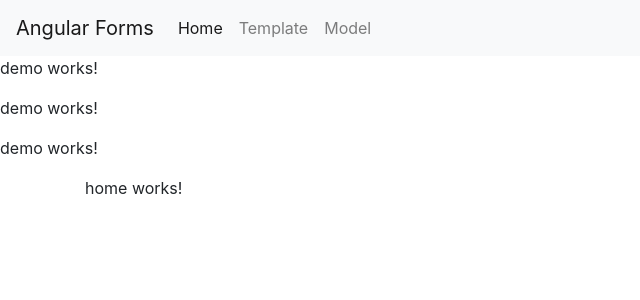
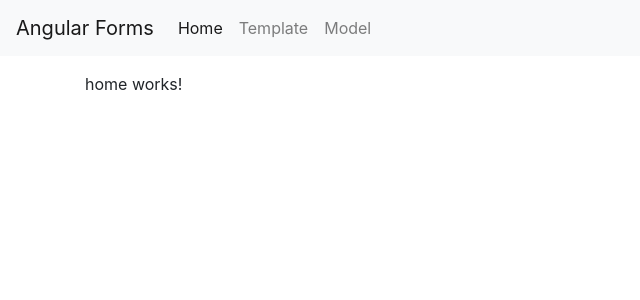
Before and after one commit to lean-stack/ngx-forms, an Angular app: page / in a window 1280 px wide. Shown: the top 300 px of the page, without its empty margins (0-640 px from the left). Built offline with nearby package versions, Linux system fonts and the light colour scheme.

Commit message:
Stripped useless demo component.

```diff
--- a/src/app/app.component.html
+++ b/src/app/app.component.html
@@ -1,7 +1,4 @@
 <app-nav-bar></app-nav-bar>
-<app-demo first="17"></app-demo>
-<div [first]="42" class="doll"></div>
-<div [works]="'Hallo'" [first]="34"></div>
 <div class="container mt-3">
   <router-outlet></router-outlet>
 </div>
--- a/src/app/app.module.ts
+++ b/src/app/app.module.ts
@@ -9,7 +9,6 @@
 import { ModelDrivenComponent } from './pages/model-driven/model-driven.component';
 import { NavBarComponent } from './components/nav-bar/nav-bar.component';
 import { PasswordMatchDirective, MatchFieldDirective } from './validation/password-match.directive';
-import { DemoComponent } from './demo/demo.component';
 
 @NgModule({
   declarations: [
@@ -19,8 +18,7 @@
     ModelDrivenComponent,
     NavBarComponent,
     PasswordMatchDirective,
-    MatchFieldDirective,
-    DemoComponent
+    MatchFieldDirective
   ],
   imports: [
     BrowserModule,
--- a/src/app/demo/demo.component.html
+++ /dev/null
@@ -1,3 +0,0 @@
-<p>
-  demo works!
-</p>
--- a/src/app/demo/demo.component.ts
+++ /dev/null
@@ -1,23 +0,0 @@
-import { Component, OnInit, Input } from '@angular/core';
-
-@Component({
-  selector: 'app-demo,.doll,[works]',
-  templateUrl: './demo.component.html',
-  styleUrls: ['./demo.component.css']
-})
-export class DemoComponent implements OnInit {
-
-  @Input()
-  first: string;
-
-  @Input()
-  works: string;
-
-  constructor() { }
-
-  ngOnInit() {
-    console.log(this.first);
-    console.log(this.works);
-  }
-
-}
```
Also changed, not shown: src/app/demo/demo.component.css (deleted), 1 other file (tests, documents, lock files or other folders).
